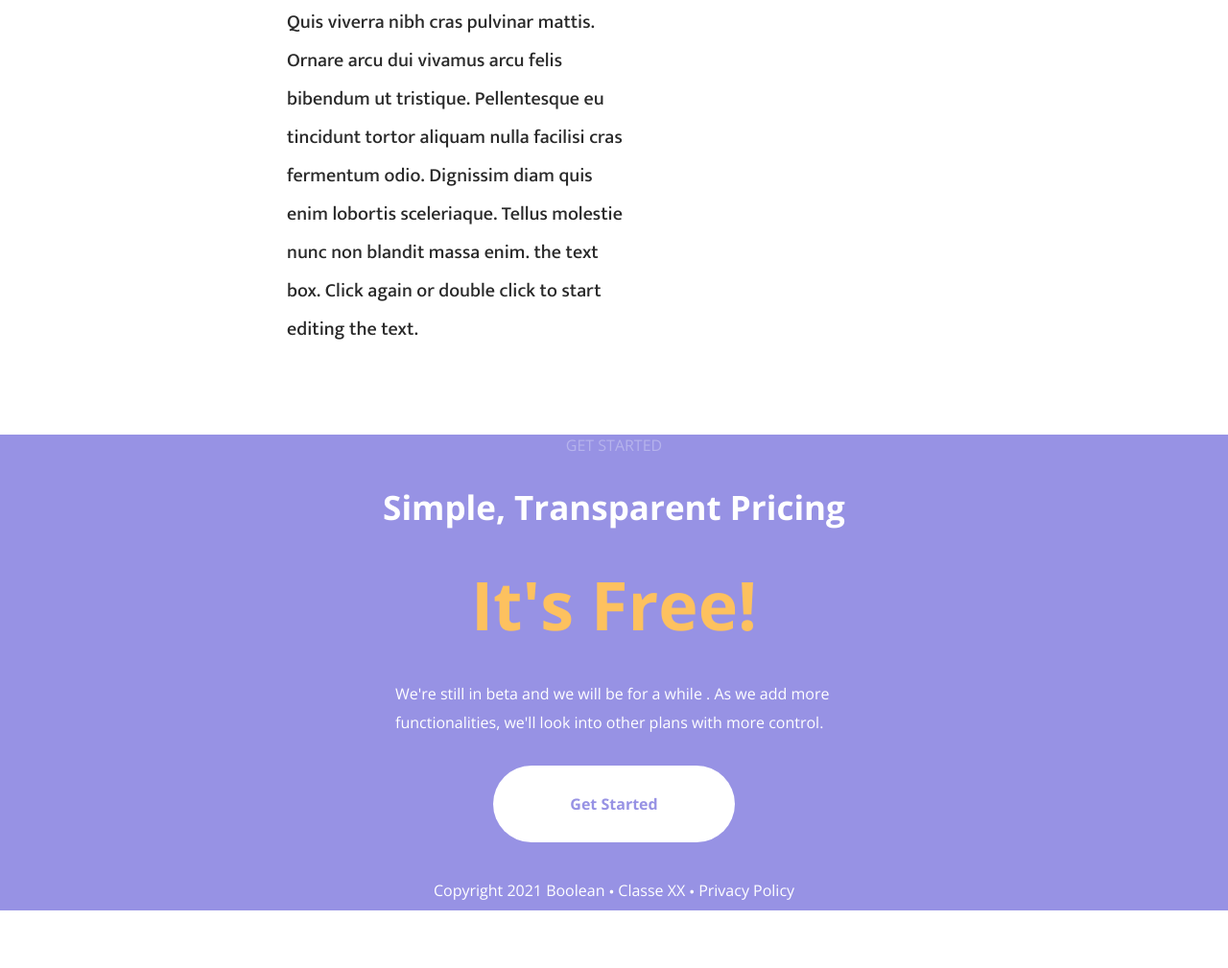
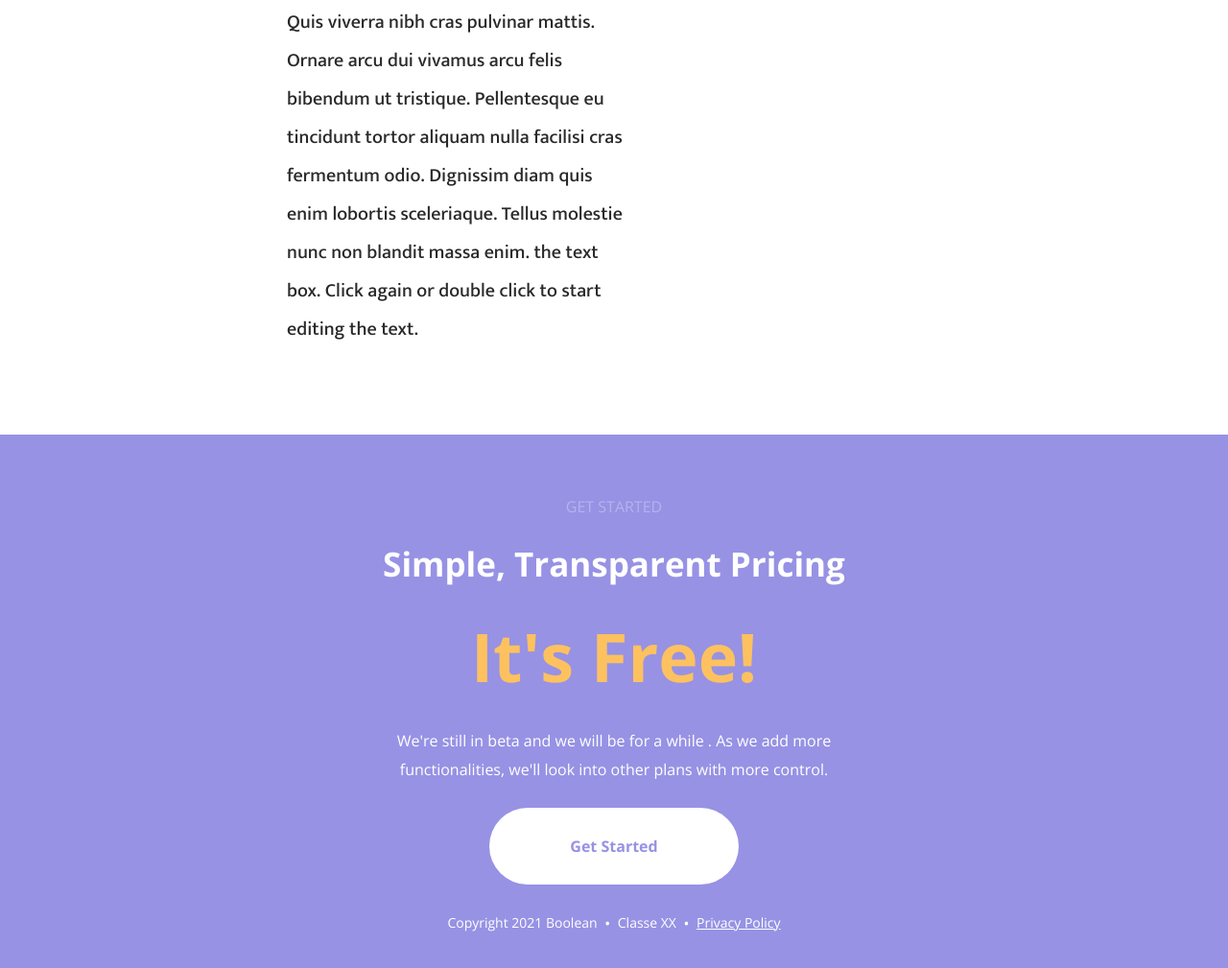
Before and after one commit to CarloVeronese/htmlcss-responsive-layout, a plain HTML site: page index.html in a window 1280 px wide. Shown: the part 4870-5879 px from the top of the page at 96% size. Before the commit the page ends 5819 px from the top, so only its background shows below. Drawn offline with nearby package versions, Linux system fonts and the light colour scheme; a web font is replaced by a local one.

Commit message:
Add - get-started section made responsive

```diff
--- a/css/style.css
+++ b/css/style.css
@@ -492,6 +492,10 @@ main{
 
 /* GET STARTED */
 
+#get-started{
+    padding: 64px 0;
+}
+
 #get-started .flex-col{
     color: white;
 }
@@ -515,25 +519,36 @@ h1{
 }
 
 #get-started .flex-col{
-    gap: 30px;
+    gap: 25px;
+    text-align: center;
 }
 
 #get-started .button{
     color: var(--purple);
     font-weight: 700;
     line-height: 80px;
-    padding: 0 80px;
+    padding: 0 84px;
     border-radius: 999px;
 }
 
 .copyright{
-    display: flex;
-    align-items: center;
+    font-size: 14px;
+    line-height: 30px;
 }
 
 .copyright span{
     font-size: 30px;
     padding: 0 3px;
+    vertical-align: bottom;
+}
+
+.copyright *{
+    font-weight: 400;
+    display: inline-block;
+}
+
+.copyright a{
+    text-decoration: underline;
 }
 
 /* MEDIA QUERIES*/
@@ -599,6 +614,16 @@ h1{
     }
     .about-us-picture-container i{
         right: 60px;
+    }
+    /* GET STARTED */
+    #get-started .flex-col{
+        overflow: hidden;
+    }
+    .get-started-title{
+        font-size: 30px;
+    }
+    .get-started-paragraph{
+        padding: 0;
     }
 
 }
@@ -666,6 +691,13 @@ h1{
     .about-us-picture-container i{
         right: 0px;
     }
+    /* GET STARTED */
+    .get-started-title{
+        font-size: 35px;
+    }
+    .get-started-paragraph{
+        padding: 0 135px;
+    }
 }
 
 /* GET-STARTED */
@@ -713,6 +745,10 @@ h1{
     .col-4{
         flex-basis: calc((100% / 12) *4);
     }
+    /* GET STARTED */
+    .get-started-paragraph{
+        padding: 0 200px;
+    }
 }
 
 /* DEBUG */
```
Also changed, not shown: index.html (+3 -1 lines).
